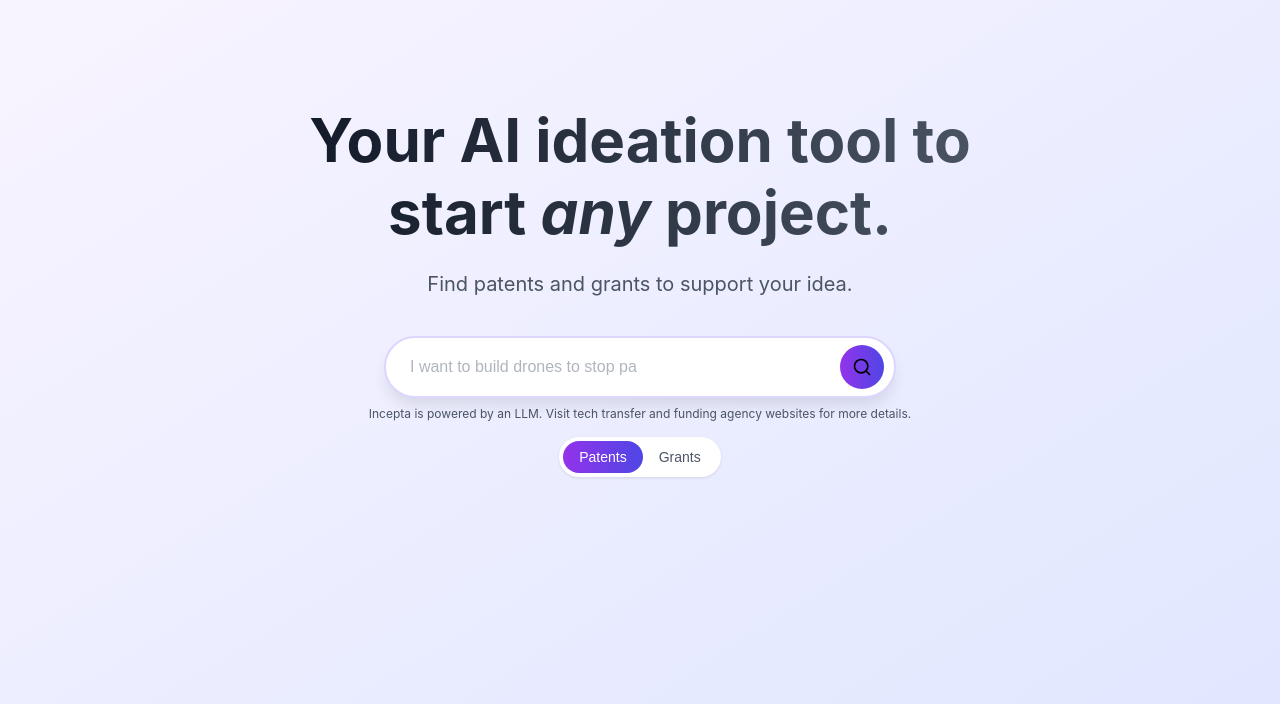
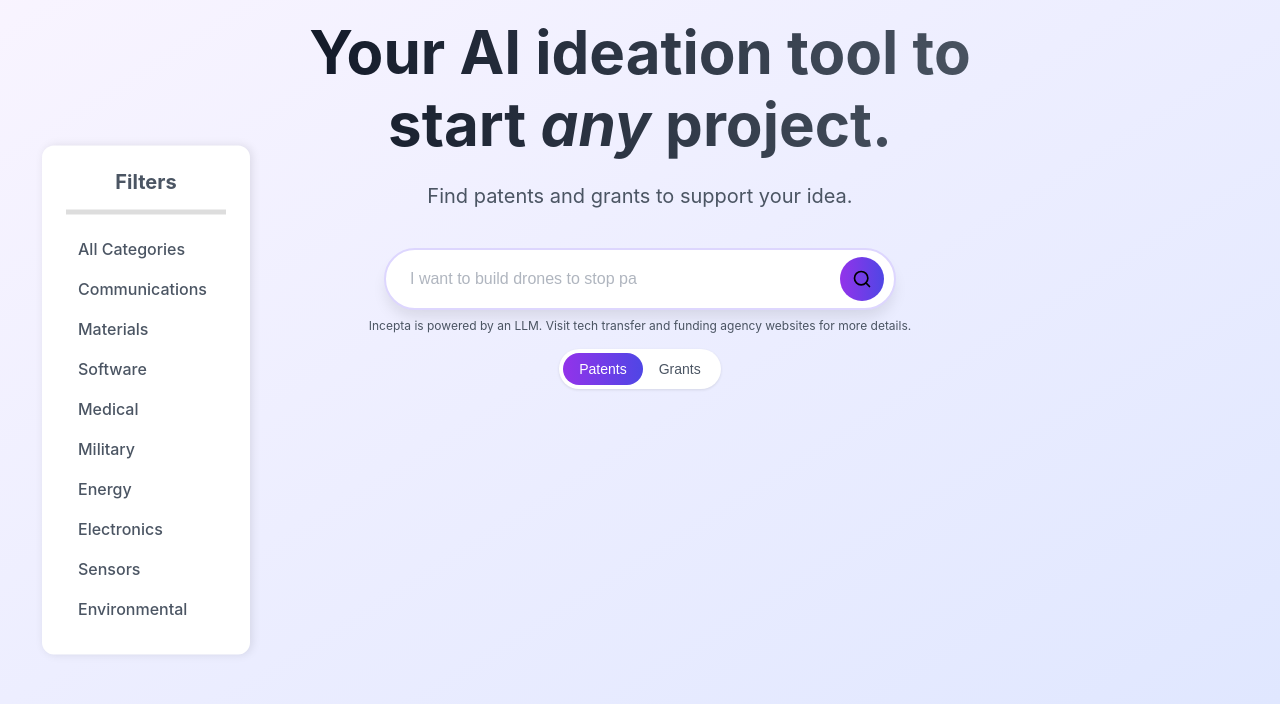
Before and after one commit to andrew-medrano/Incepta_backend, a Flask app: page / in a window 1280 px wide. Shown: the part 96-800 px from the top of the page. Run offline with Flask 3, Linux system fonts and the light colour scheme.

Commit message:
filtering on categories added

```diff
--- a/main/blueprints/home.py
+++ b/main/blueprints/home.py
@@ -1,7 +1,9 @@
 from flask import Blueprint, render_template
+from main.constants.categories import CATEGORIES
 
 home_bp = Blueprint('home', __name__)
 
 @home_bp.route('/')
 def home():
-    return render_template('index.html')
+    return render_template('index.html',
+                         categories=CATEGORIES)
--- /dev/null
+++ b/main/constants/categories.py
@@ -0,0 +1,3 @@
+CATEGORIES = ["Communications", "Materials", "Software",
+            "Medical", "Military", "Energy", "Electronics",
+            "Sensors", "Environmental" ]
--- a/main/templates/index.html
+++ b/main/templates/index.html
@@ -24,6 +24,7 @@
             display: flex;
             justify-content: space-between;
             align-items: center;
+            position: relative;
         }
 
         .logo-container {
@@ -59,10 +60,12 @@
         }
 
         .container {
-            max-width: 56rem;
+            max-width: 95rem;
             margin: 0 auto;
-            padding: 4rem 1rem;
+            margin-top: -4rem;
+            padding: 2rem 1rem;
             text-align: center;
+            position: relative;
         }
 
         h1 {
@@ -73,6 +76,7 @@
             background-clip: text;
             color: transparent;
             margin-bottom: 1.5rem;
+            margin-top: -1rem;
             max-width: 45rem;
             margin-left: auto;
             margin-right: auto;
@@ -306,6 +310,81 @@
         .link:hover {
             text-decoration: underline;
         }
+
+        .category-filter {
+            margin: 1rem auto;
+            max-width: 32rem;
+        }
+
+        #category-select {
+            width: 100%;
+            padding: 0.75rem;
+            border: 2px solid #ddd6fe;
+            border-radius: 8px;
+            background-color: white;
+            color: #4B5563;
+            font-size: 0.875rem;
+        }
+
+        .category-sidebar {
+            position: absolute;
+            right: calc(100% - 250px);
+            top: 50vh;
+            transform: translateY(-50%);
+            padding: 1.5rem;
+            background: white;
+            border-radius: 12px;
+            box-shadow: 2px 0 10px rgba(0, 0, 0, 0.1);
+            width: 160px;
+            z-index: 10;
+        }
+
+        .category-title {
+            font-weight: 700;
+            color: #4B5563;
+            margin-bottom: 1rem;
+            font-size: 1.25rem;
+            padding-bottom: 1rem;
+            border-bottom: 5px solid #ddd;
+        }
+
+        .category-item {
+            display: flex;
+            align-items: center;
+            padding: 0.5rem 0.75rem;
+            margin: 0.25rem 0;
+            border-radius: 8px;
+            cursor: pointer;
+            transition: all 0.2s ease;
+            color: #4B5563;
+            font-weight: 500;
+        }
+
+        .category-item:hover {
+            background: #f3f4f6;
+            color: #9333ea;
+        }
+
+        .category-item.active {
+            background: #f3f4f6;
+            color: #9333ea;
+        }
+
+        /* Adjust main container to account for sidebar */
+        .container {
+            max-width: 95rem;
+            margin: 0 auto;
+            padding: 2rem 1rem;
+            text-align: center;
+            position: relative;
+        }
+
+        /* Adjust results container */
+        #results {
+            margin-left: auto;
+            margin-right: auto;
+            max-width: 48rem;
+        }
     </style>
 </head>
 <body>
@@ -332,6 +411,20 @@
                     <path d="m21 21-4.3-4.3"></path>
                 </svg>
             </button>
+        </div>
+
+        <div class="category-sidebar">
+            <div class="category-title">Filters</div>
+            <div class="category-item" data-category="">All Categories</div>
+            <div class="category-item" data-category="Communications">Communications</div>
+            <div class="category-item" data-category="Materials">Materials</div>
+            <div class="category-item" data-category="Software">Software</div>
+            <div class="category-item" data-category="Medical">Medical</div>
+            <div class="category-item" data-category="Military">Military</div>
+            <div class="category-item" data-category="Energy">Energy</div>
+            <div class="category-item" data-category="Electronics">Electronics</div>
+            <div class="category-item" data-category="Sensors">Sensors</div>
+            <div class="category-item" data-category="Environmental">Environmental</div>
         </div>
 
         <div class="info-text">
@@ -447,8 +540,8 @@
             }
         }
 
-        function performSearch() {
-            const query = $('#query-input').val();
+        function performSearch(customQuery = null, category = null) {
+            const query = customQuery || $('#query-input').val() || 'default';  // Use 'default' here
             const index = $('.toggle-button.active').data('index');
 
             setLoading(true);
@@ -457,7 +550,11 @@
                 url: '/search',
                 method: 'POST',
                 contentType: 'application/json',
-                data: JSON.stringify({ query: query, index: index }),
+                data: JSON.stringify({
+                    query: query,
+                    index: index,
+                    categories: category ? [category] : []
+                }),
                 success: function(results) {
                     $('#results').empty();
                     results.forEach(result => {
@@ -527,6 +624,42 @@
                 performSearch();
             }
         });
+
+        const categories = JSON.parse('{{ categories|tojson|safe }}');
+
+        function updateCategoryOptions() {
+            const select = $('#category-select');
+            select.empty();
+            select.append('<option value="">All Categories</option>');
+
+            categories.forEach(category => {
+                select.append(`<option value="${category}">${category}</option>`);
+            });
+        }
+
+        // No need to update categories on toggle anymore
+        $('.toggle-button').click(function() {
+            $('.toggle-button').removeClass('active');
+            $(this).addClass('active');
+            // ... rest of toggle code ...
+        });
+
+        // Initial category population
+        $(document).ready(function() {
+            updateCategoryOptions();
+        });
+
+        $(document).ready(function() {
+            $('.category-item').click(function() {
+                $('.category-item').removeClass('active');
+                $(this).addClass('active');
+
+                const selectedCategory = $(this).data('category');
+                const query = $('#query-input').val() || 'default';
+
+                performSearch(query, selectedCategory);
+            });
+        });
     </script>
 </body>
 </html>
```
Also changed, not shown: main/services/embedding_service.py (+2 -5 lines).
